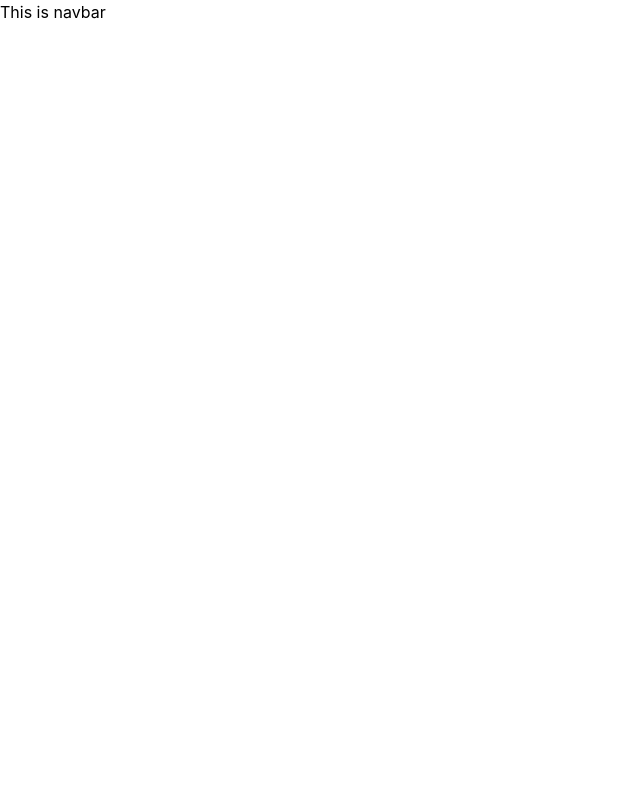
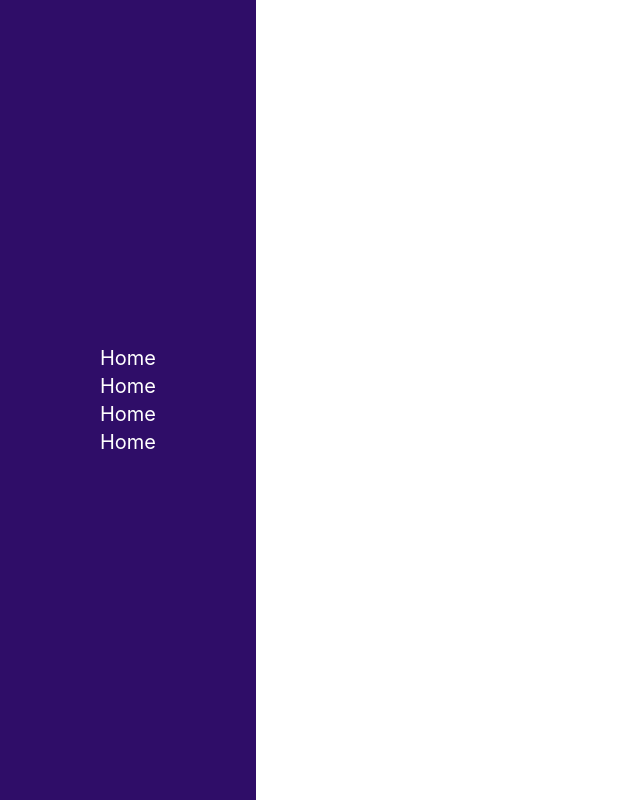
Before and after one commit to lucky-KRMU/MonkeyTrade, a React (Vite) app: page / in a window 1280 px wide. Shown: the whole page, without its empty margins (0-640 px from the left). Built offline with nearby package versions, Linux system fonts and the light colour scheme.

Commit message:
add google font

```diff
--- a/src/Components/Navbar/Navbar.jsx
+++ b/src/Components/Navbar/Navbar.jsx
@@ -3,7 +3,16 @@ import React from 'react'
 function Navbar() {
   return (
     <>
-    This is navbar
+    <header className='w-[20%] h-screen bg-violet-950 text-white flex items-center justify-center'>
+        <nav>
+            <ul className='flex flex-col items-center justify-center text-xl'>
+                <li>Home</li>
+                <li>Home</li>
+                <li>Home</li>
+                <li>Home</li>
+            </ul>
+        </nav>
+    </header>
     </>
   )
 }
--- a/src/index.css
+++ b/src/index.css
@@ -1 +1,2 @@
+@import url('https://fonts.googleapis.com/css2?family=Inter:ital,opsz,wght@0,14..32,100..900;1,14..32,100..900&family=Rubik:ital,wght@0,300..900;1,300..900&display=swap');
 @import "tailwindcss";
```
